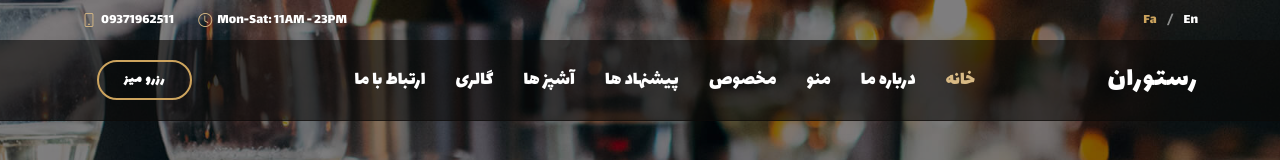
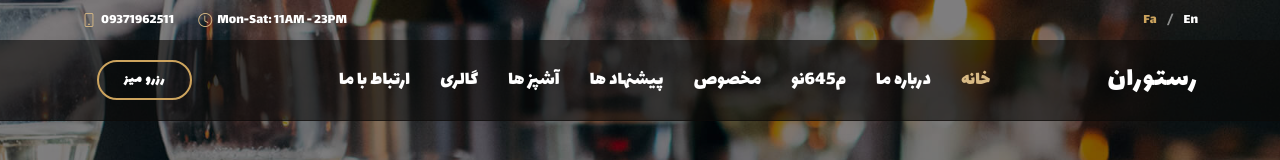
Before and after one commit to mahdi-baseri/Restaurantly, a plain HTML site: page index.html in a window 1280 px wide. Shown: the top 160 px of the page. Drawn offline with nearby package versions, Linux system fonts and the light colour scheme; a web font is replaced by a local one.

Commit message:
Update index.html

```diff
--- a/index.html
+++ b/index.html
@@ -66,7 +66,7 @@
         <ul class="header-menu">
           <li><a class="nav-link scrollto active" href="#hero">خانه</a></li>
           <li><a class="nav-link scrollto" href="#about">درباره ما</a></li>
-          <li><a class="nav-link scrollto" href="#menu">منو</a></li>
+          <li><a class="nav-link scrollto" href="#menu">م645نو</a></li>
           <li><a class="nav-link scrollto" href="#specials">مخصوص</a></li>
           <li><a class="nav-link scrollto" href="#events">پیشنهاد ها</a></li>
           <li><a class="nav-link scrollto" href="#chefs">آشپز ها</a></li>
```
